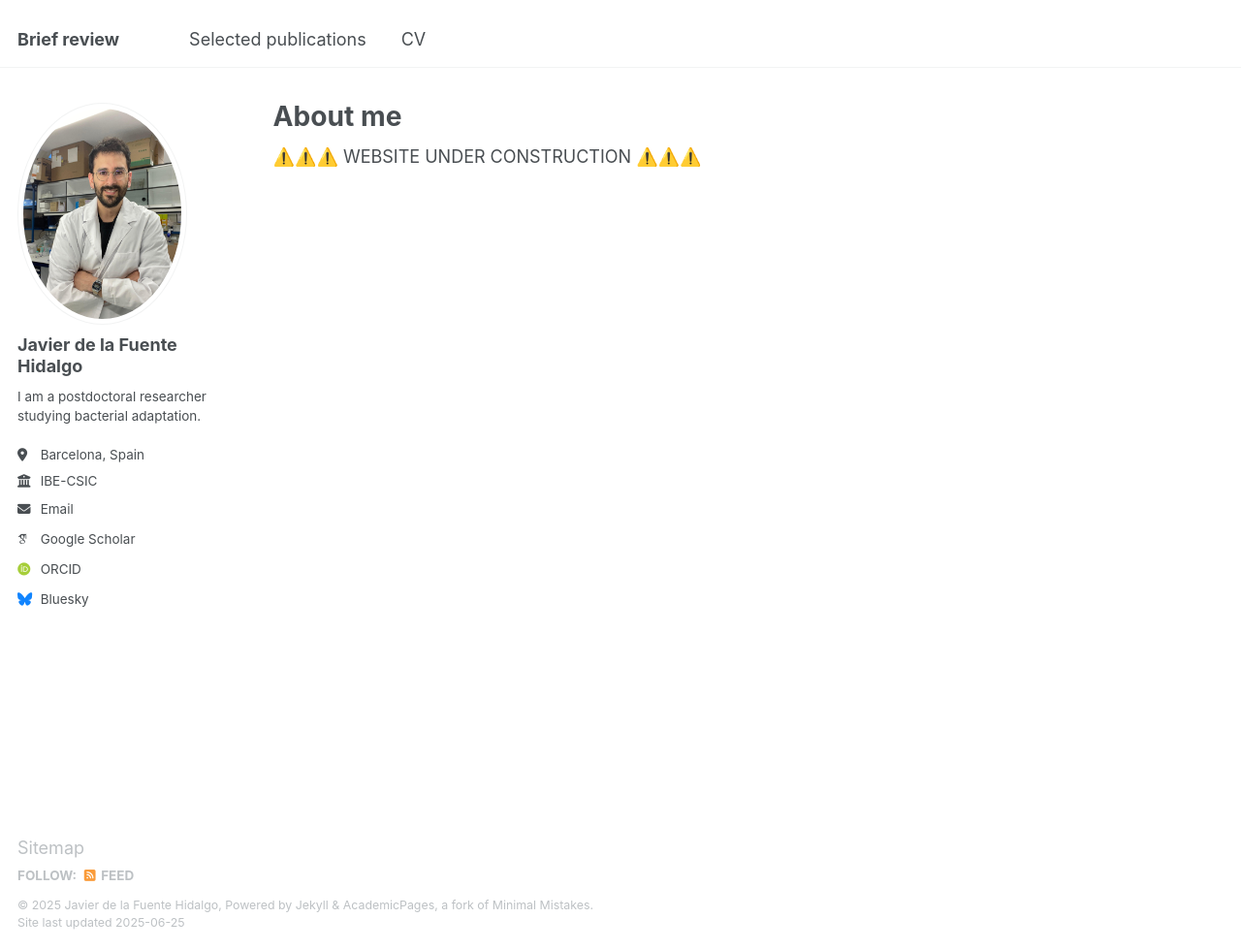
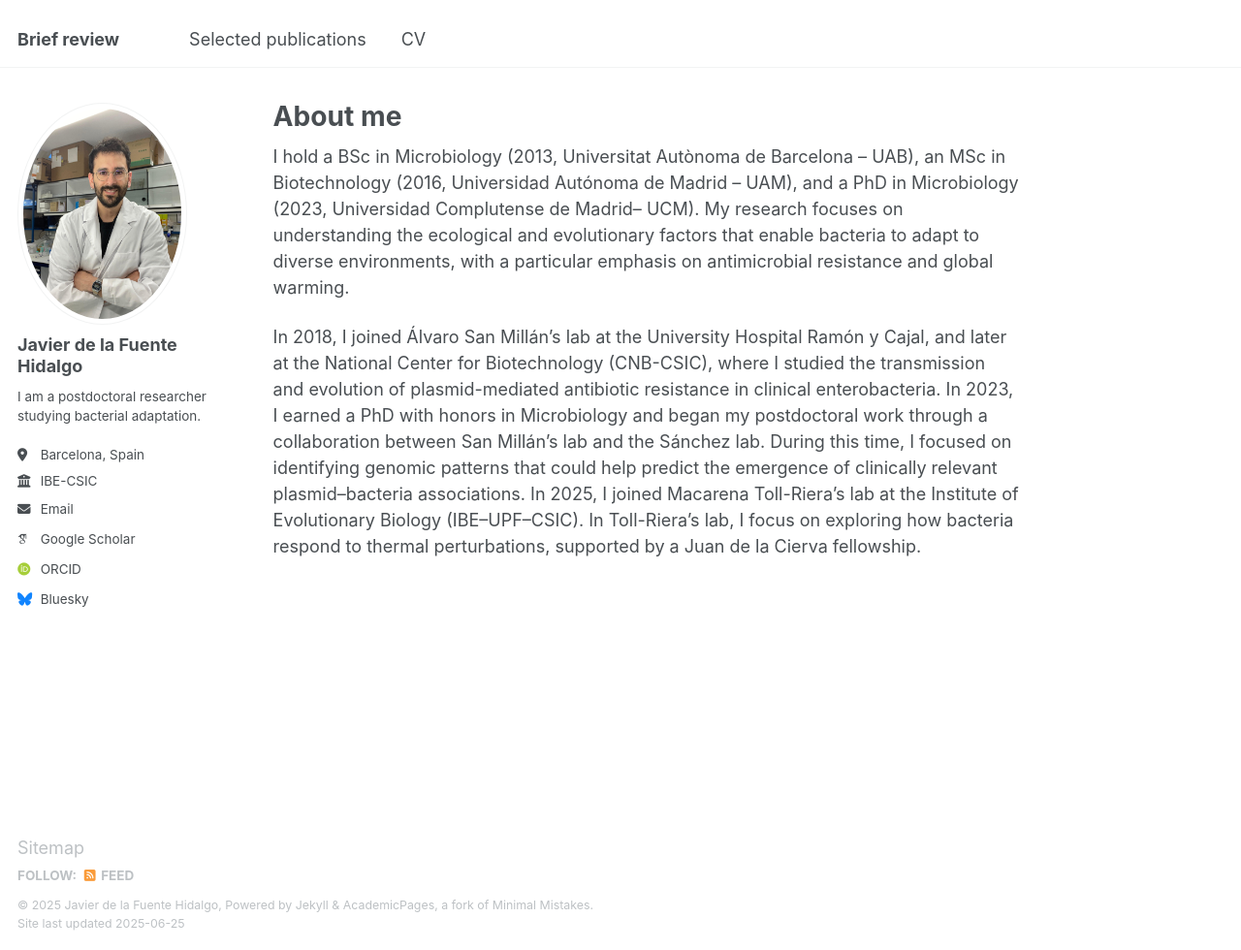
Before and after one commit to DelaFuenteJavier/delafuentejavier.github.io, a Jekyll site: the page built from _pages/about.md, in a window 1280 px wide and 980 px high. Shown: the whole window at 97% size. Built offline with Jekyll 4.4.1, drawn with Linux system fonts in a browser that asks for light colours; some web fonts are replaced.

Commit message:
Update about.md

```diff
--- a/_pages/about.md
+++ b/_pages/about.md
@@ -6,5 +6,6 @@ redirect_from:
   - /about/
   - /about.html
 ---
+I hold a BSc in Microbiology (2013, Universitat Autònoma de Barcelona – UAB), an MSc in Biotechnology (2016, Universidad Autónoma de Madrid – UAM), and a PhD in Microbiology (2023, Universidad Complutense de Madrid– UCM). My research focuses on understanding the ecological and evolutionary factors that enable bacteria to adapt to diverse environments, with a particular emphasis on antimicrobial resistance and global warming.
 
-⚠️⚠️⚠️ WEBSITE UNDER CONSTRUCTION ⚠️⚠️⚠️
+In 2018, I joined Álvaro San Millán’s lab at the University Hospital Ramón y Cajal, and later at the National Center for Biotechnology (CNB-CSIC), where I studied the transmission and evolution of plasmid-mediated antibiotic resistance in clinical enterobacteria. In 2023, I earned a PhD with honors in Microbiology and began my postdoctoral work through a collaboration between San Millán’s lab and the Sánchez lab. During this time, I focused on identifying genomic patterns that could help predict the emergence of clinically relevant plasmid–bacteria associations. In 2025, I joined Macarena Toll-Riera’s lab at the Institute of Evolutionary Biology (IBE–UPF–CSIC). In Toll-Riera’s lab, I focus on exploring how bacteria respond to thermal perturbations, supported by a Juan de la Cierva fellowship.
```
